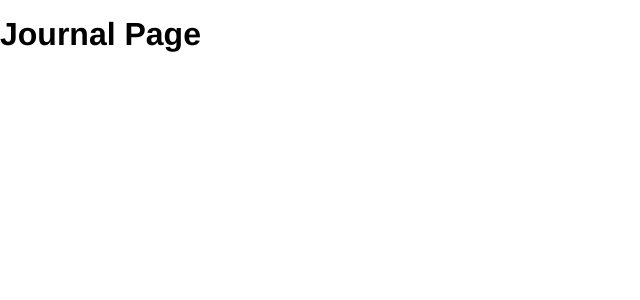
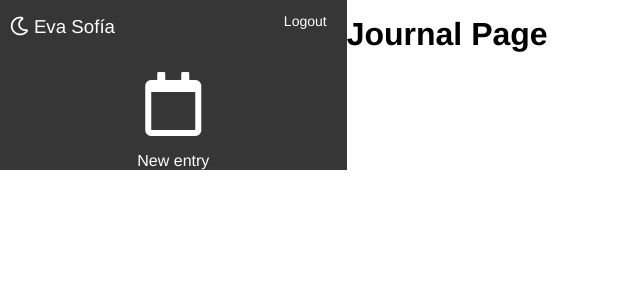
Before and after one commit to jcarlosj/React-JournalApp-FH, a React (Create React App) app: page / in a window 1280 px wide. Shown: the top 300 px of the page, without its empty margins (0-640 px from the left). Built offline with nearby package versions, Linux system fonts and the light colour scheme.

Commit message:
[+] Sass: journal Partials - Estilos para Pagina Journal [+] PageComponent > SideBar

```diff
--- a/public/index.html
+++ b/public/index.html
@@ -24,7 +24,8 @@
       work correctly both with client-side routing and a non-root public URL.
       Learn how to configure a non-root public URL by running `npm run build`.
     -->
-    <title>React App</title>
+    <link rel="stylesheet" href="https://cdnjs.cloudflare.com/ajax/libs/font-awesome/5.15.2/css/all.min.css" integrity="sha512-HK5fgLBL+xu6dm/Ii3z4xhlSUyZgTT9tuc/hSrtw6uzJOvgRr2a9jyxxT1ely+B+xFAmJKVSTbpM/CuL7qxO8w==" crossorigin="anonymous" />
+    <title>Journal App</title>
   </head>
   <body>
     <noscript>You need to enable JavaScript to run this app.</noscript>
--- a/src/components/journal/JournalPage.js
+++ b/src/components/journal/JournalPage.js
@@ -1,9 +1,18 @@
 import React from 'react';
+
+/** Components */
+import { Sidebar } from './Sidebar';
 
 export const JournalPage = () => {
     return (
-        <div>
-            <h1 className="mt-4">Journal Page</h1>
+        <div className="journal__main-content">
+
+            <Sidebar />
+
+            <main>
+                <h1 className="mt-4">Journal Page</h1>
+            </main>
+
         </div>
     )
 }
--- /dev/null
+++ b/src/components/journal/Sidebar.js
@@ -0,0 +1,29 @@
+import React from 'react';
+
+export const Sidebar = () => {
+    return (
+        <aside className="journal__sidebar">
+
+            <div className="journal__sidebar-navbar">
+                <h3 className="mt-4">
+                    <i className="far fa-moon"></i>
+                    <span> Eva Sofía</span>
+                </h3>
+
+                <button
+                    className="btn"
+                >
+                    Logout
+                </button>
+            </div>
+
+            <div className="journal__new-entry">
+                <i className="far fa-calendar fa-4x"></i>
+                <p
+                    className="mt-4"
+                >New entry</p>
+            </div>
+
+        </aside>
+    )
+}
--- /dev/null
+++ b/src/styles/components/_journal.scss
@@ -0,0 +1,39 @@
+.journal__main-content {
+    display: flex;
+}
+
+.journal__sidebar {
+    background-color: $dark-gray;
+    color: #FFF;
+    display: flex;
+    flex-direction: column;
+    height: 100%;
+    padding: 0 10px;
+    width: 35%;
+}
+
+.journal__sidebar-navbar {
+    display: flex;
+    justify-content: space-between;
+}
+
+.journal__sidebar-navbar h3 {
+    font-weight: lighter;
+}
+
+.journal__new-entry {
+    align-items: center;
+    cursor: pointer;
+    display: flex;
+    flex-direction: column;
+    justify-content: center;
+    margin-top: 30px;
+    width: 100%;
+
+    transition: color .3s ease;
+
+    &:hover {
+        color: darken( $color: #FFF, $amount: 20 );
+    }
+
+}
--- a/src/styles/master.scss
+++ b/src/styles/master.scss
@@ -6,3 +6,4 @@
 @import './components/auth';
 @import './components/buttons';
 @import './components/links';
+@import './components/journal';
```
Also changed, not shown: 1 other file (tests, documents, lock files or other folders).
